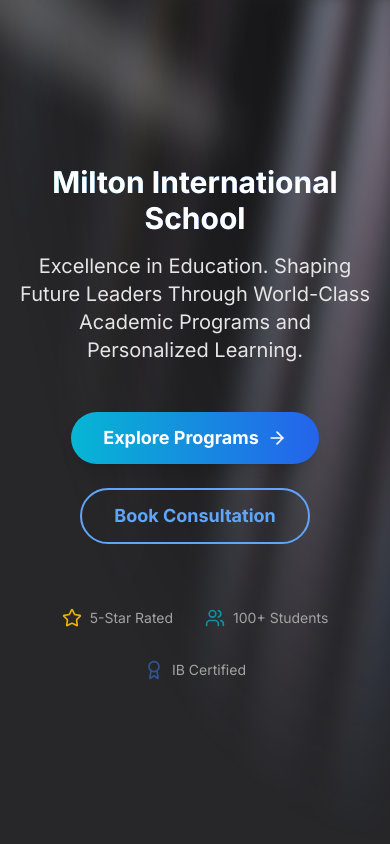
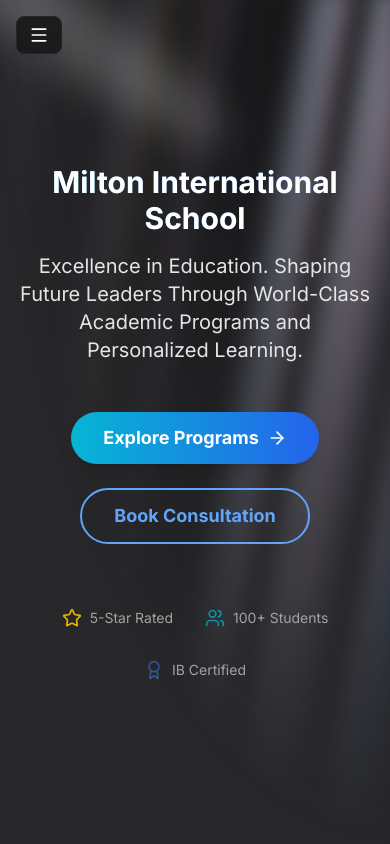
Before and after one commit to JaskinsAndy/Miltonito, a Next.js app: page / in a window 390 px wide. Shown: the top 844 px of the page. Built offline with nearby package versions, Linux system fonts and the light colour scheme.

Commit message:
Add mobile hamburger menu for nav

```diff
--- a/components/ui/floating-navbar.tsx
+++ b/components/ui/floating-navbar.tsx
@@ -8,6 +8,7 @@ import {
 } from "framer-motion";
 import { cn } from "@/lib/utils";
 import Link from "next/link";
+import { Menu } from "lucide-react";
 
 export const FloatingNav = ({
   navItems,
@@ -24,6 +25,7 @@ export const FloatingNav = ({
 
   // Keep visible by default; hide only when scrolling down past the top threshold.
   const [visible, setVisible] = useState(true);
+  const [menuOpen, setMenuOpen] = useState(false);
 
   useMotionValueEvent(scrollYProgress, "change", (current) => {
     if (typeof current !== "number") return;
@@ -35,6 +37,32 @@ export const FloatingNav = ({
   });
 
   return (
+    <>
+      {/* Mobile hamburger */}
+      <div className="fixed top-4 left-4 z-[5100] md:hidden">
+        <button
+          onClick={() => setMenuOpen((o) => !o)}
+          className="inline-flex items-center justify-center rounded-lg border border-neutral-800 bg-neutral-900/90 text-white px-3 py-2 shadow-lg"
+        >
+          <Menu className="w-5 h-5" />
+        </button>
+        {menuOpen && (
+          <div className="mt-3 w-56 rounded-xl border border-neutral-800 bg-neutral-900/95 shadow-2xl backdrop-blur p-3 space-y-2">
+            {navItems.map((navItem: any, idx: number) => (
+              <Link
+                key={`mobile-link=${idx}`}
+                href={navItem.link}
+                className="block rounded-lg px-3 py-2 text-sm text-neutral-200 hover:bg-neutral-800 transition-colors"
+                onClick={() => setMenuOpen(false)}
+              >
+                {navItem.name}
+              </Link>
+            ))}
+          </div>
+        )}
+      </div>
+
+      {/* Desktop nav */}
       <AnimatePresence mode="wait">
         <motion.div
           initial={{
@@ -49,7 +77,7 @@ export const FloatingNav = ({
             duration: 0.2,
           }}
           className={cn(
-          "flex max-w-fit fixed top-6 inset-x-0 mx-auto border border-neutral-800/70 dark:border-white/20 rounded-full bg-neutral-900/90 dark:bg-black/80 backdrop-blur shadow-[0px_6px_24px_rgba(0,0,0,0.25),0px_0px_0px_1px_rgba(255,255,255,0.04)] z-[5000] px-6 py-2 items-center justify-center space-x-4",
+            "hidden md:flex max-w-fit fixed top-6 inset-x-0 mx-auto border border-neutral-800/70 dark:border-white/20 rounded-full bg-neutral-900/90 dark:bg-black/80 backdrop-blur shadow-[0px_6px_24px_rgba(0,0,0,0.25),0px_0px_0px_1px_rgba(255,255,255,0.04)] z-[5000] px-6 py-2 items-center justify-center space-x-4",
             className
           )}
         >
@@ -67,5 +95,6 @@ export const FloatingNav = ({
           ))}
         </motion.div>
       </AnimatePresence>
+    </>
   );
 };
```
Lines whose indentation alone changed are shown as unchanged.
